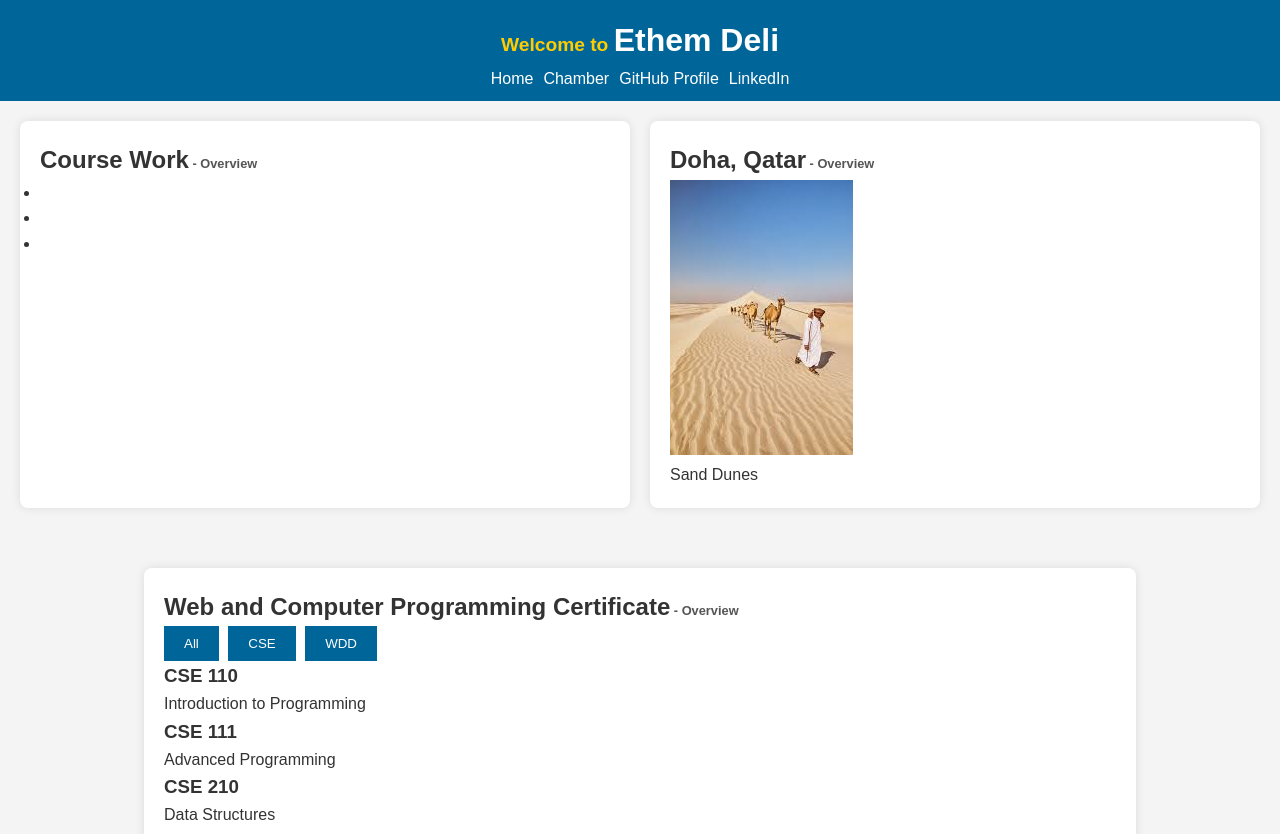
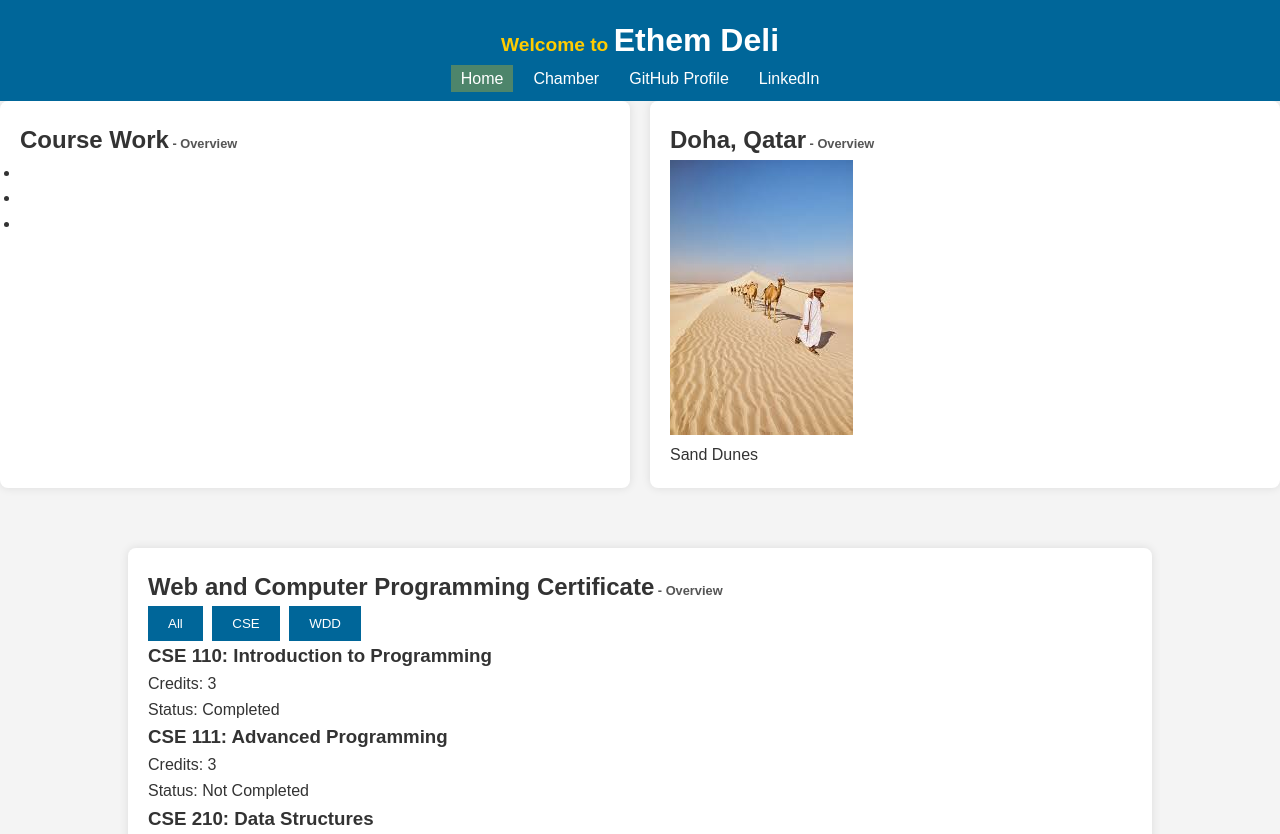
Before and after one commit to Ethem-Deli/wdd231, a plain HTML site: page index.html in a window 1280 px wide. Shown: the part 113-947 px from the top of the page. Drawn offline with Linux system fonts and the light colour scheme.

Commit message:
EDITED AS PER AUDIT TOOL REPORTS

```diff
--- a/index.html
+++ b/index.html
@@ -25,7 +25,7 @@
         <h1 id="site-title">Ethem Deli</h1>
         <nav>
             <ul id="navMenu">
-                <li><a href="#">Home</a></li>
+                <li><a href="#" class="active">Home</a></li>
                 <li><a href="#">Chamber</a></li>
                 <li><a href="#">GitHub Profile</a></li>
                 <li><a href="#">LinkedIn</a></li>
@@ -64,6 +64,7 @@
             <div class="courses" id="courses">
                 <!-- Dynamically Generated Course Cards -->
             </div>
+            <p id="total-credits"></p> <!-- Total credits will be displayed here -->
         </section>
     </main>
 
@@ -74,4 +75,3 @@
 </body>
 
 </html>
-<!--___-->
--- a/scripts/main.js
+++ b/scripts/main.js
@@ -35,32 +35,45 @@ function displayCourses(filter = "all") {
 
     filteredCourses.forEach(course => {
         const courseCard = document.createElement("div");
-        courseCard.classList.add("course-card");
-
+        courseCard.className = "course-card";
+        courseCard.innerHTML = `
+            <h3>${course.code}: ${course.name}</h3>
+            <p>Credits: ${course.credits}</p>
+        `;
         if (course.completed) {
             courseCard.classList.add("completed");
+            courseCard.innerHTML += `<p>Status: Completed</p>`;
+        } else {
+            courseCard.innerHTML += `<p>Status: Not Completed</p>`;
         }
-
-        courseCard.innerHTML = `
-            <h3>${course.code}</h3>
-            <p>${course.name}</p>
-        `;
         coursesContainer.appendChild(courseCard);
     });
+
+    // Update total credits
+    const totalCredits = filteredCourses.reduce((acc, course) => acc + course.credits, 0);
+    document.getElementById("total-credits").textContent = `Total Credits: ${totalCredits}`;
 }
 
-// Event Listeners for filtering courses
+// Event Listeners for Filters
 filterButtons.all.addEventListener("click", () => displayCourses("all"));
 filterButtons.cse.addEventListener("click", () => displayCourses("CSE"));
 filterButtons.wdd.addEventListener("click", () => displayCourses("WDD"));
 
-// Initial load of all courses
-displayCourses();
+// Initially display all courses
+displayCourses("all");
 
-// Hamburger menu toggle for mobile view
-const hamburger = document.getElementById('hamburger');
-const navMenu = document.getElementById('navMenu');
+// Hamburger Menu functionality
+const hamburger = document.getElementById("hamburger");
+const navMenu = document.getElementById("navMenu");
 
-hamburger.addEventListener('click', () => {
-    navMenu.classList.toggle('active');
+hamburger.addEventListener("click", () => {
+    navMenu.classList.toggle("mobile-menu");
 });
+
+// Highlight active link
+navMenu.addEventListener("click", (e) => {
+    if (e.target.tagName === "A") {
+        navMenu.querySelectorAll("a").forEach(link => link.classList.remove("active"));
+        e.target.classList.add("active");
+    }
+});
--- a/styles/styles.css
+++ b/styles/styles.css
@@ -43,6 +43,13 @@ nav ul {
 nav ul li a {
     color: white;
     text-decoration: none;
+    padding: 5px 10px; /* Added padding for better clickability */
+    transition: background-color 0.3s; /* Smooth transition */
+}
+
+/* Hover effect for menu items */
+nav ul li a:hover, nav ul li a.active {
+    background-color: rgba(255, 204, 0, 0.3); /* Highlight active or hovered item */
 }
 
 /* Hamburger Menu Styles */
@@ -96,7 +103,6 @@ main {
     display: grid;
     grid-template-columns: 1fr 1fr;
     gap: 20px;
-    padding: 20px;
 }
 
 /* Ensure the certificate section spans full width and is centered below other sections */
@@ -166,4 +172,3 @@ nav ul {
         margin-top: 20px;
     }
 }
-/*___*/
```
